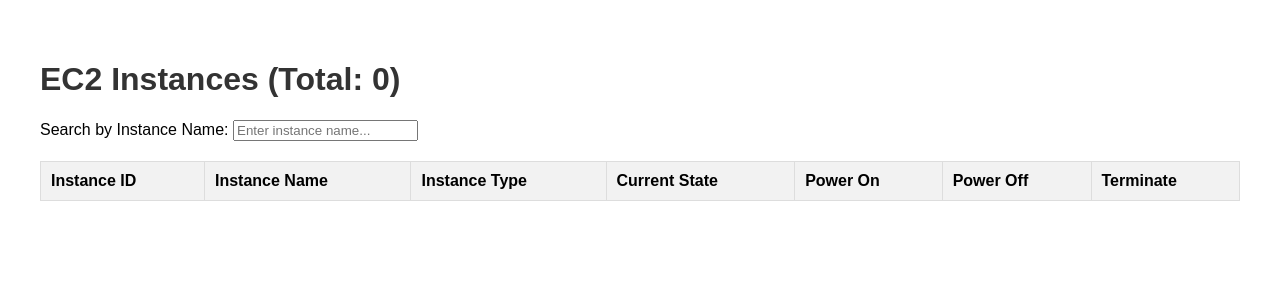
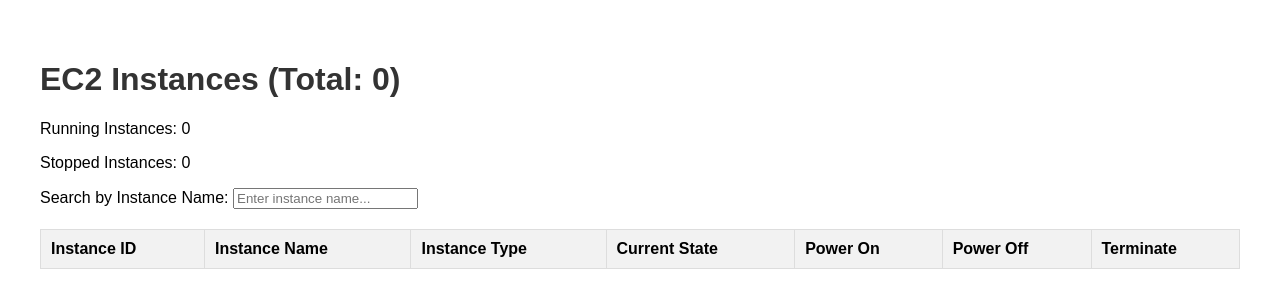
Before and after one commit to kesava333/ec2-dashboard, a Flask app: page / in a window 1280 px wide. Shown: the top 308 px of the page. Run offline with Flask 3, Linux system fonts and the light colour scheme; data that the repository does not hold is empty.

Commit message:
Update ec2_instances.html

```diff
--- a/templates/ec2_instances.html
+++ b/templates/ec2_instances.html
@@ -37,6 +37,8 @@
 <body>
     <h1>EC2 Instances (Total: {{ instance_count }})</h1>
 <div>
+    <p>Running Instances: {{ running_count }}</p>
+    <p>Stopped Instances: {{ stopped_count }}</p>
     <label for="search">Search by Instance Name:</label>
     <input type="text" id="search" onkeyup="filterTable()" placeholder="Enter instance name...">
 </div>
```
